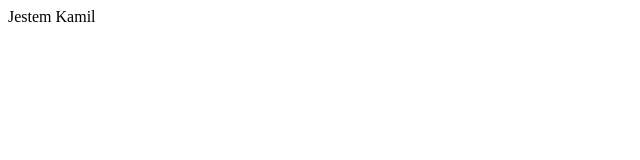
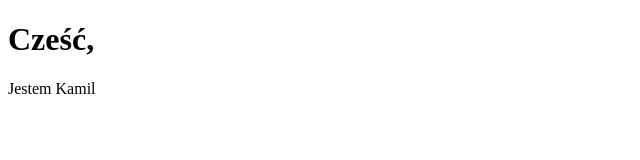
Before and after one commit to kamiljozwik/projekt1, a plain HTML site: page about.html in a window 1280 px wide. Shown: the whole page, without its empty margins (0-640 px from the left). Drawn offline with Linux system fonts and the light colour scheme.

Commit message:
dodanie powitania na stronie glownej

```diff
--- a/about.html
+++ b/about.html
@@ -6,6 +6,7 @@
     <title>About</title>
 </head>
 <body>
+    <h1>Cześć,</h1>
     <span>Jestem Kamil</span>
 </body>
 </html>
```
